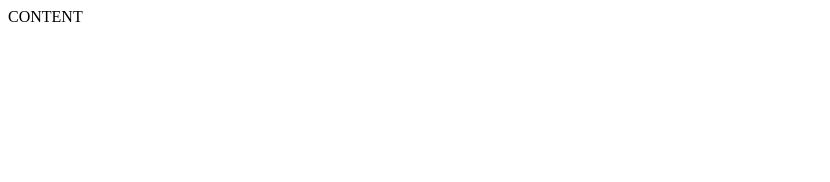
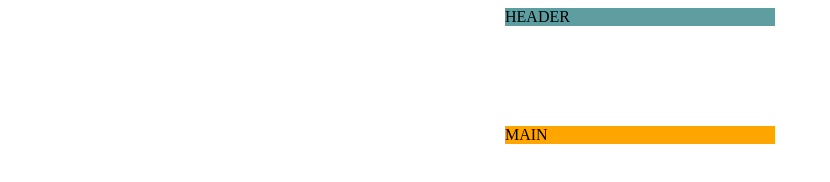
Before and after one commit to kauste/5-yoga, a website: page index.html in a window 1280 px wide. Shown: the whole page, without its empty margins (0-830 px from the left). Drawn offline with Linux system fonts and the light colour scheme.

Commit message:
Header and main

```diff
--- a/index.html
+++ b/index.html
@@ -5,8 +5,12 @@
     <meta http-equiv="X-UA-Compatible" content="IE=edge">
     <meta name="viewport" content="width=device-width, initial-scale=1.0">
     <title>Yoga</title>
+    <link rel="stylesheet" href="./main.css">
 </head>
 <body>
-    CONTENT
+   <header >HEADER</header>
+   <main>
+       MAIN
+    </main>
 </body>
 </html>
--- /dev/null
+++ b/main.css
@@ -0,0 +1,9 @@
+header, main {
+    background-color:cadetblue;
+    width:270px;
+    margin-left: calc(50% - 135px);"
+}
+main {
+    margin-top: 100px;
+    background-color: orange;
+}
```
Also changed, not shown: README.md.
